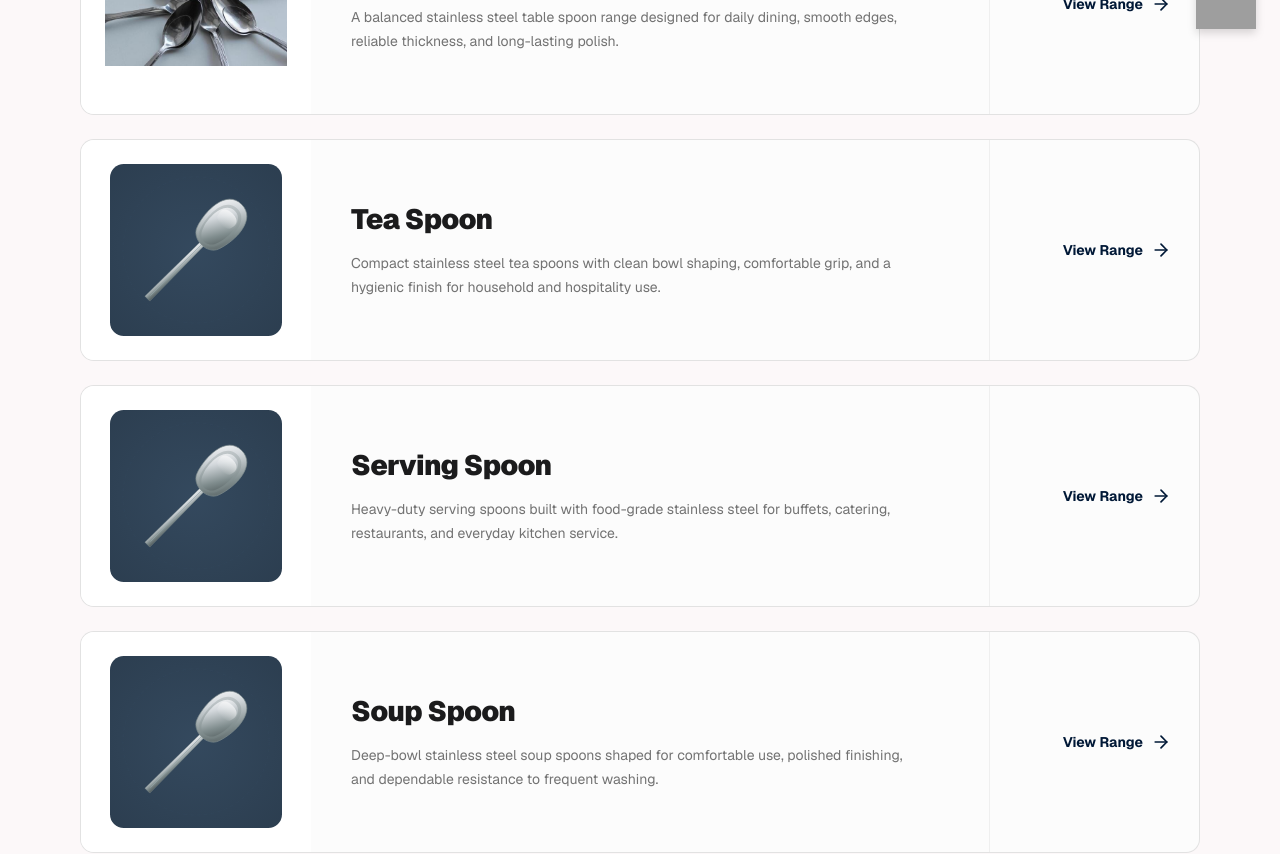
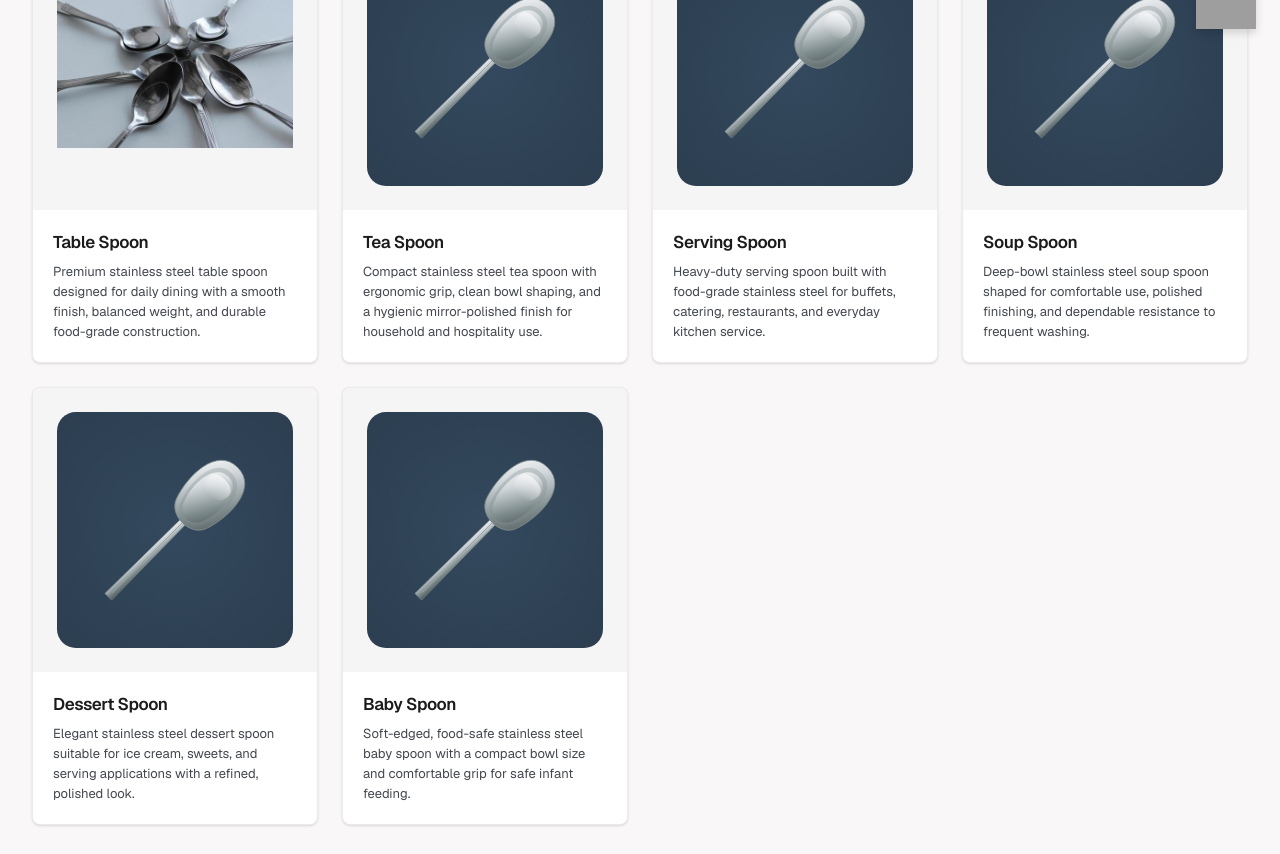
Before and after one commit to Harsh20071111/Social_Internship, a Next.js app: page /spoon/products in a window 1280 px wide. Shown: the part 740-1594 px from the top of the page. Built offline with nearby package versions, Linux system fonts and the light colour scheme; grey boxes are pictures that could not be loaded.

Commit message:
Redesign spoon products page as clean card catalog grid

```diff
--- a/src/app/spoon/products/page.tsx
+++ b/src/app/spoon/products/page.tsx
@@ -2,10 +2,54 @@
 
 import Image from "next/image";
 import Link from "next/link";
-import { ArrowRight, ArrowLeft } from "lucide-react";
+import { ArrowLeft } from "lucide-react";
 import { motion } from "framer-motion";
-import { PuckPage, PuckSectionTitle } from "@/components/layout/PuckPage";
-import { spoonCategories } from "@/lib/puck-content";
+import { PuckPage } from "@/components/layout/PuckPage";
+
+const spoons = [
+  {
+    id: "table-spoon",
+    name: "Table Spoon",
+    description:
+      "Premium stainless steel table spoon designed for daily dining with a smooth finish, balanced weight, and durable food-grade construction.",
+    image: "/images/spoon-hero.png",
+  },
+  {
+    id: "tea-spoon",
+    name: "Tea Spoon",
+    description:
+      "Compact stainless steel tea spoon with ergonomic grip, clean bowl shaping, and a hygienic mirror-polished finish for household and hospitality use.",
+    image: "/uploads/spoon.svg",
+  },
+  {
+    id: "serving-spoon",
+    name: "Serving Spoon",
+    description:
+      "Heavy-duty serving spoon built with food-grade stainless steel for buffets, catering, restaurants, and everyday kitchen service.",
+    image: "/uploads/spoon.svg",
+  },
+  {
+    id: "soup-spoon",
+    name: "Soup Spoon",
+    description:
+      "Deep-bowl stainless steel soup spoon shaped for comfortable use, polished finishing, and dependable resistance to frequent washing.",
+    image: "/uploads/spoon.svg",
+  },
+  {
+    id: "dessert-spoon",
+    name: "Dessert Spoon",
+    description:
+      "Elegant stainless steel dessert spoon suitable for ice cream, sweets, and serving applications with a refined, polished look.",
+    image: "/uploads/spoon.svg",
+  },
+  {
+    id: "baby-spoon",
+    name: "Baby Spoon",
+    description:
+      "Soft-edged, food-safe stainless steel baby spoon with a compact bowl size and comfortable grip for safe infant feeding.",
+    image: "/uploads/spoon.svg",
+  },
+];
 
 export default function SpoonProductsPage() {
   return (
@@ -16,59 +60,61 @@ export default function SpoonProductsPage() {
       overlayOpacity={0.25}
       overlayColor="bg-black"
     >
-      <section className="py-16 md:py-24">
-        <div className="mx-auto max-w-[1160px] space-y-6 px-5">
+      <section className="py-16 md:py-24 bg-[#f9f7f7]">
+        <div className="mx-auto max-w-[1280px] px-5 sm:px-8">
           <Link
             href="/"
-            className="mb-6 inline-flex items-center gap-2 text-sm font-black text-[#001836]"
+            className="mb-10 inline-flex items-center gap-2 text-sm font-black text-[#001836]"
           >
             <ArrowLeft className="h-4 w-4" /> Back to Home
           </Link>
 
-          <PuckSectionTitle>Our Spoon Range</PuckSectionTitle>
-          <p className="mt-4 max-w-2xl text-base leading-7 text-black/55">
+          <div className="mt-4 mb-12 text-center">
+            <p className="text-[11px] font-semibold uppercase tracking-[0.1em] text-[#3e5f90]">
+              Our Products
+            </p>
+            <h2 className="mt-3 text-[28px] font-semibold leading-[36px] tracking-tight text-[#1b1b1c] md:text-[36px]">
+              Our Spoon Range
+            </h2>
+            <p className="mx-auto mt-4 max-w-[600px] text-base leading-7 text-black/55">
               Explore our complete range of stainless steel spoons — from everyday
               table spoons to specialty serving and soup spoons, all manufactured
               with precision finishing and food-safe quality.
             </p>
+          </div>
 
-          <div className="mt-10 space-y-6">
-            {spoonCategories.map((category) => (
-              <motion.article
-                key={category.slug}
-                initial={{ opacity: 0, y: 25 }}
+          <div className="grid grid-cols-1 gap-6 sm:grid-cols-2 lg:grid-cols-3 xl:grid-cols-4">
+            {spoons.map((spoon, index) => (
+              <motion.div
+                key={spoon.id}
+                initial={{ opacity: 0, y: 24 }}
                 whileInView={{ opacity: 1, y: 0 }}
-                viewport={{ once: true, amount: 0.2 }}
-                transition={{ duration: 0.6 }}
+                viewport={{ once: true, amount: 0.1 }}
+                transition={{ duration: 0.5, delay: index * 0.07 }}
+                className="group flex flex-col overflow-hidden rounded-xl border border-black/8 bg-white shadow-sm transition-all duration-300 hover:-translate-y-1 hover:shadow-[0_12px_32px_rgba(0,0,0,0.1)]"
               >
-                <Link
-                  href={`/spoon/products/${category.slug}`}
-                  className="group grid min-h-[220px] overflow-hidden rounded-[14px] border border-black/10 bg-[#fcfcfc] transition-shadow hover:shadow-[0_14px_45px_rgba(0,0,0,0.08)] md:grid-cols-[230px_1fr_210px]"
-                >
-                  <div className="relative min-h-[220px] bg-white">
+                {/* Image */}
+                <div className="relative aspect-square overflow-hidden bg-[#f5f5f5]">
                   <Image
-                      src={category.image}
-                      alt={category.title}
+                    src={spoon.image}
+                    alt={spoon.name}
                     fill
-                      className="object-contain p-6"
-                      sizes="(max-width: 768px) 100vw, 230px"
+                    className="object-contain p-6 transition-transform duration-500 group-hover:scale-105"
+                    sizes="(max-width: 640px) 100vw, (max-width: 1024px) 50vw, 25vw"
                     loading="lazy"
                   />
                 </div>
-                  <div className="flex flex-col justify-center px-7 py-8 md:px-10">
-                    <h2 className="text-2xl font-black tracking-tight md:text-[28px]">
-                      {category.title}
-                    </h2>
-                    <p className="mt-3 max-w-xl text-sm leading-6 text-black/55">
-                      {category.summary}
+
+                {/* Content */}
+                <div className="flex flex-1 flex-col p-5">
+                  <h3 className="text-[17px] font-semibold leading-[24px] text-[#1b1b1c]">
+                    {spoon.name}
+                  </h3>
+                  <p className="mt-2 flex-1 text-[13px] leading-[20px] text-[#43474f]">
+                    {spoon.description}
                   </p>
                 </div>
-                  <div className="flex items-center justify-end border-t border-black/5 px-7 py-7 md:border-l md:border-t-0">
-                    <span className="text-sm font-bold text-[#001836]">View Range</span>
-                    <ArrowRight className="ml-2 h-5 w-5 shrink-0 text-[#001836] transition-transform group-hover:translate-x-1" />
-                  </div>
-                </Link>
-              </motion.article>
+              </motion.div>
             ))}
           </div>
         </div>
```
Lines whose indentation alone changed are shown as unchanged.
